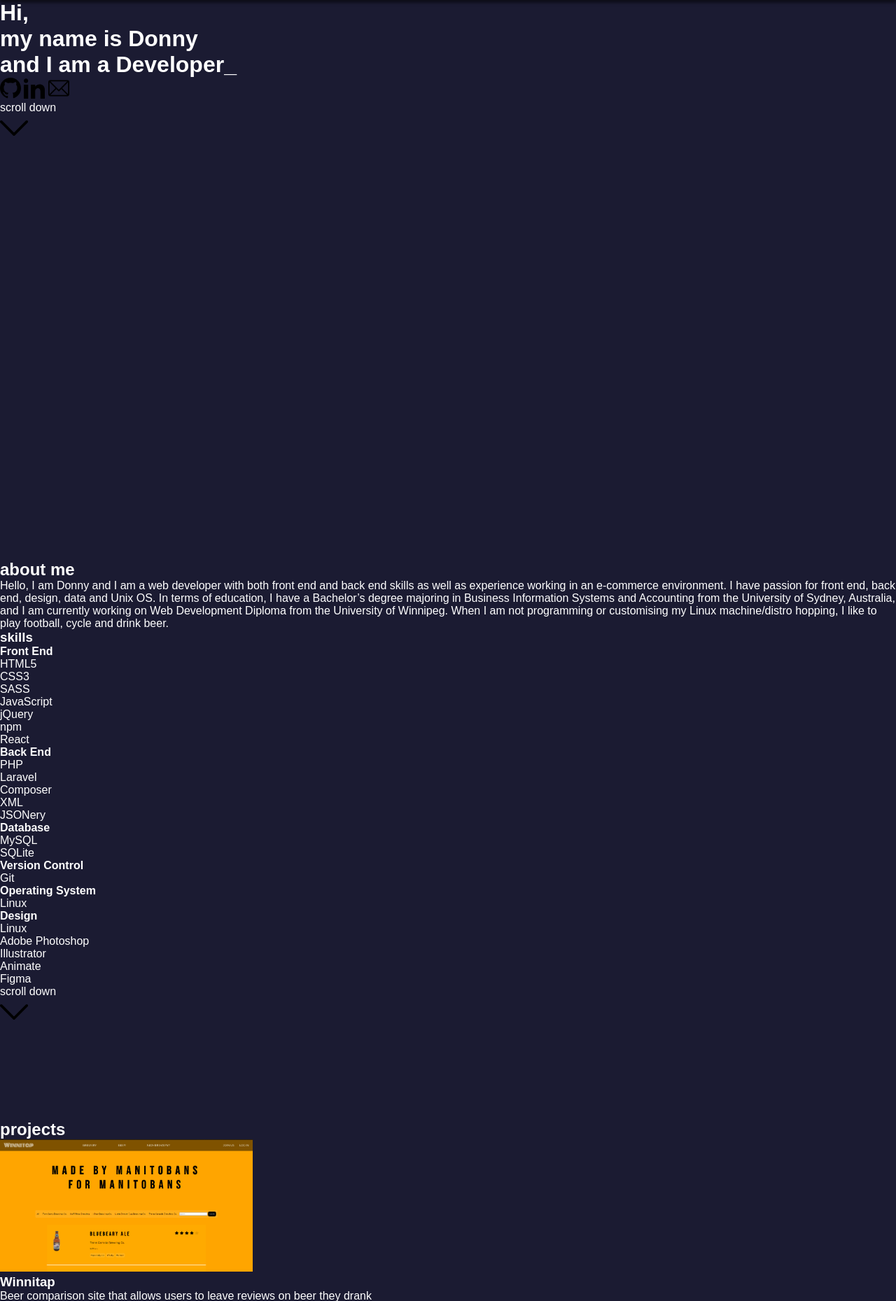
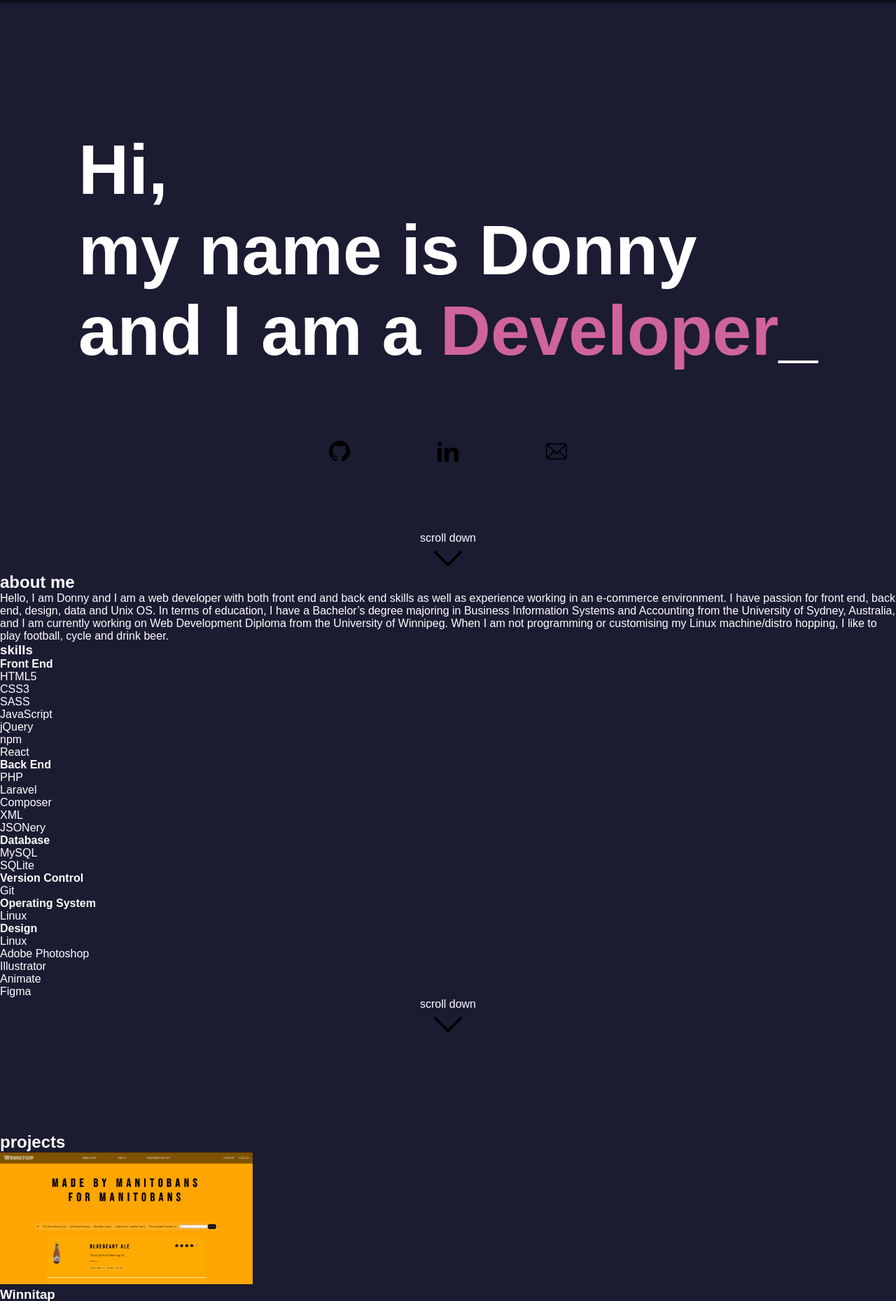
Before and after one commit to donnyha/portfolio, a PHP site: page / in a window 1280 px wide. Shown: the top 1859 px of the page at 70% size. Run offline with PHP 8.4, Linux system fonts and the light colour scheme.

Commit message:
css applied to the main page

```diff
--- a/porfolio_site/index.html
+++ b/porfolio_site/index.html
@@ -27,9 +27,12 @@
 
     <!-- main -->
     <div id="main" class="para">
-        <h1>Hi,<br />
-            my name is Donny<br />
-            and I am a <span class="change">Developer</span>_</h1>
+        <div class="container-center">
+            <h1>Hi,<br />
+                my name is Donny<br />
+                and I am a <span class="change">Developer</span><span id="cursor">_</span>
+            </h1>
+        </div>
 
         <div id="social-icons">
             <img src="images/svg/github.svg" alt="github" height="30px" />
--- a/porfolio_site/styles/style.css
+++ b/porfolio_site/styles/style.css
@@ -25,6 +25,10 @@ html {
   background-attachment: fixed;
   overflow: hidden;
   min-height: 100%;
+}
+
+.change {
+  color: #cf649a;
 }
 
 .responsive {
@@ -112,6 +116,64 @@ nav ul li a:hover {
 }
 
 /* main */
+.container-center {
+  display: -webkit-box;
+  display: -ms-flexbox;
+  display: flex;
+  -webkit-box-orient: horizontal;
+  -webkit-box-direction: normal;
+      -ms-flex-direction: row;
+          flex-direction: row;
+  -webkit-box-pack: center;
+      -ms-flex-pack: center;
+          justify-content: center;
+}
+
+h1 {
+  margin-top: 185px;
+  font-size: 100px;
+}
+
+#social-icons {
+  display: -webkit-box;
+  display: -ms-flexbox;
+  display: flex;
+  -webkit-box-orient: horizontal;
+  -webkit-box-direction: normal;
+      -ms-flex-direction: row;
+          flex-direction: row;
+  -webkit-box-pack: justify;
+      -ms-flex-pack: justify;
+          justify-content: space-between;
+  margin-left: auto;
+  margin-right: auto;
+  width: 400px;
+  margin-top: 100px;
+  margin-bottom: 100px;
+}
+
+#social-icons img {
+  margin-right: 30px;
+  margin-left: 30px;
+}
+
+.scroll-down {
+  display: -webkit-box;
+  display: -ms-flexbox;
+  display: flex;
+  -webkit-box-orient: vertical;
+  -webkit-box-direction: normal;
+      -ms-flex-direction: column;
+          flex-direction: column;
+  -webkit-box-pack: center;
+      -ms-flex-pack: center;
+          justify-content: center;
+}
+
+.scroll-down p {
+  text-align: center;
+}
+
 /* about me */
 /* projects */
 /* contact */
--- a/porfolio_site/styles/style.scss
+++ b/porfolio_site/styles/style.scss
@@ -24,6 +24,30 @@ $pink: #cf649a;
   justify-content: space-evenly;
 }
 
+@mixin flex-row-around {
+  display: flex;
+  flex-direction: row;
+  justify-content: space-around;
+}
+
+@mixin flex-row-between {
+  display: flex;
+  flex-direction: row;
+  justify-content: space-between;
+}
+
+@mixin flex-row-center {
+  display: flex;
+  flex-direction: row;
+  justify-content: center;
+}
+
+@mixin flex-column-center {
+  display: flex;
+  flex-direction: column;
+  justify-content: center;
+}
+
 /* general */
 * {
   padding: 0;
@@ -42,6 +66,10 @@ html {
 
 .para {
   @include parallax;
+}
+
+.change {
+  color: $pink;
 }
 
 .responsive {
@@ -65,9 +93,7 @@ nav {
 }
 
 nav ul {
-  display: flex;
-  flex-direction: row;
-  justify-content: space-evenly;
+  @include flex-row-evenly;
 
   margin: 0;
   list-style-type: none;
@@ -104,6 +130,36 @@ nav ul li a:hover {
 }
 
 /* main */
+.container-center {
+  @include flex-row-center;
+}
+
+h1 {
+  margin-top: 185px;
+  font-size: 100px;
+}
+
+#social-icons {
+  @include flex-row-between;
+  margin-left: auto;
+  margin-right: auto;
+  width: 400px;
+  margin-top: 100px;
+  margin-bottom: 100px;
+}
+
+#social-icons img {
+  margin-right: 30px;
+  margin-left: 30px;
+}
+
+.scroll-down {
+  @include flex-column-center;
+}
+
+.scroll-down p {
+  text-align: center;
+}
 
 /* about me */
 /* projects */
```
Also changed, not shown: 1 other file.
